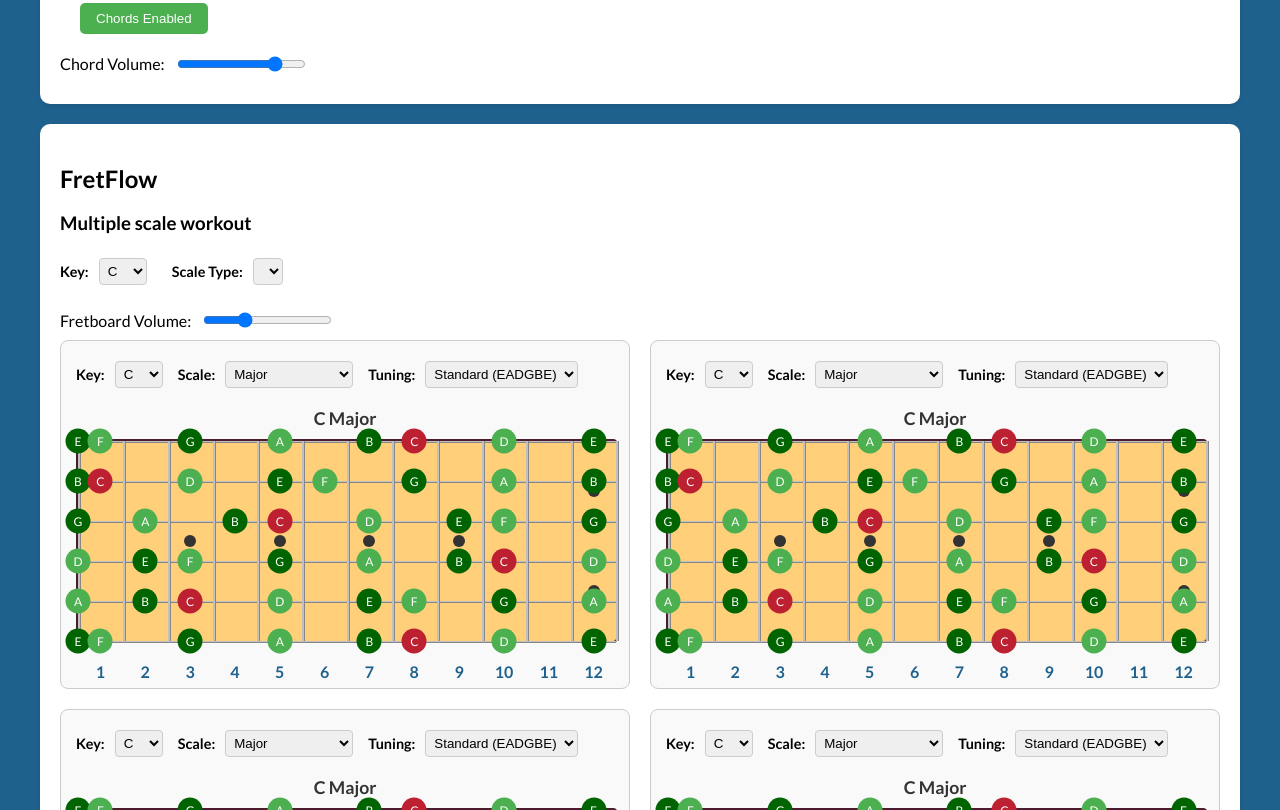
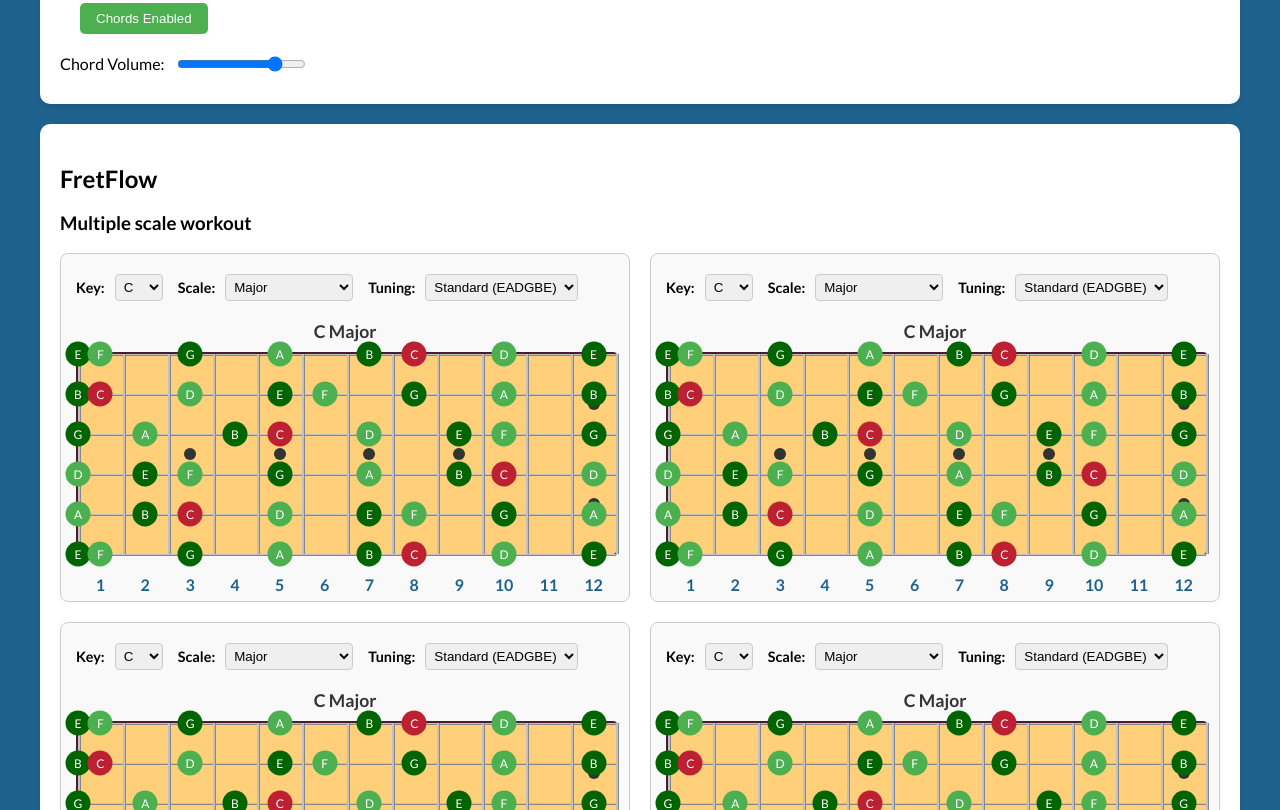
Before and after one commit to caltim3/tonal, a plain HTML site: page index.html in a window 1280 px wide. Shown: the part 1324-2134 px from the top of the page. Drawn offline with Linux system fonts and the light colour scheme.

Commit message:
Update index.html

```diff
--- a/index.html
+++ b/index.html
@@ -732,35 +732,7 @@
 <div class="app-section" id="fretflow-section">
     <h2>FretFlow</h2>
     <h3>Multiple scale workout</h3>
-    <div class="controls-container">
-        <div class="control-group">
-            <label for="fretflow-key">Key:</label>
-            <select id="fretflow-key" aria-label="Select key">
-                <option value="C">C</option>
-                <option value="C#">C#</option>
-                <option value="D">D</option>
-                <option value="D#">D#</option>
-                <option value="E">E</option>
-                <option value="F">F</option>
-                <option value="F#">F#</option>
-                <option value="G">G</option>
-                <option value="G#">G#</option>
-                <option value="A">A</option>
-                <option value="A#">A#</option>
-                <option value="B">B</option>
-            </select>
-        </div>
-       <div class="control-group">
-            <label for="fretflow-scale">Scale Type:</label>
-                <select id="fretflow-scale" aria-label="Select scale type">
-                <!-- This will be populated dynamically with all scales -->
-                </select>
-        </div>
-    </div>
-    <div class="volume-control">
-        <span>Fretboard Volume:</span>
-        <input type="range" id="fretboard-volume" min="0" max="1" step="0.1" value="0.3" aria-label="Fretboard volume">
-    </div>
+    <!-- controls-container and volume-control removed -->
     <div class="fretboards-grid"></div>
 </div>
 
```
